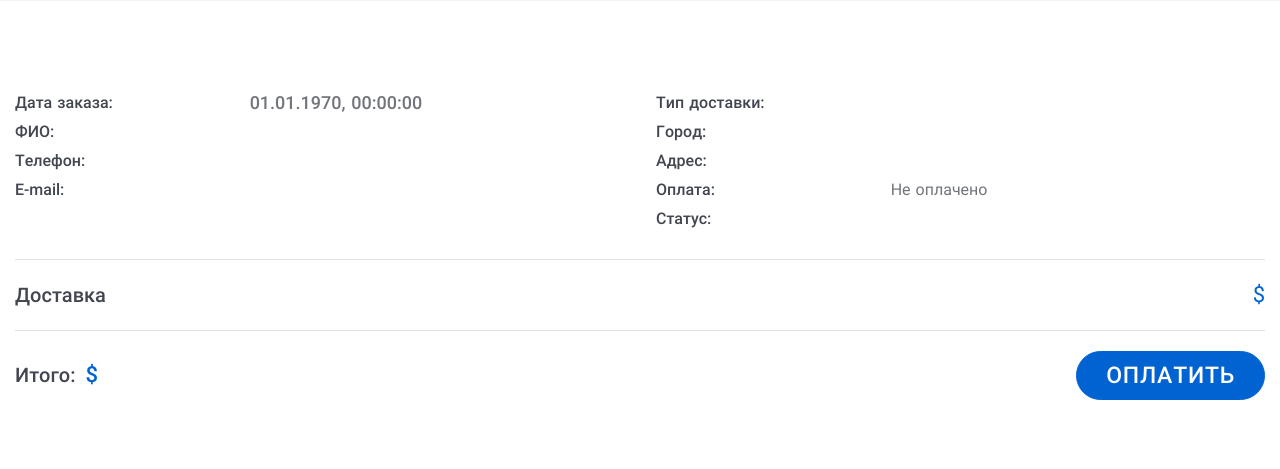
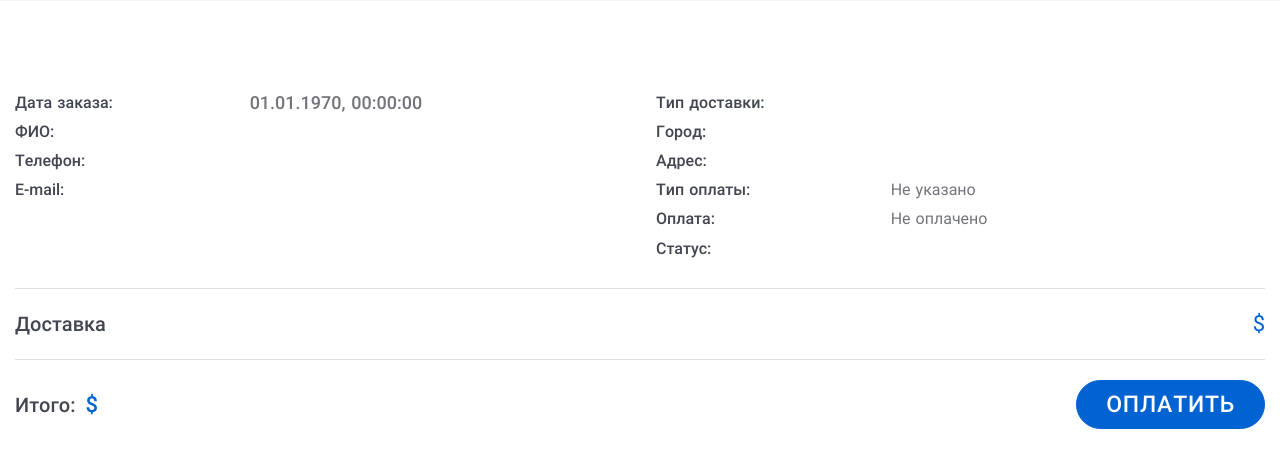
Before and after one commit to IgelVV/bg_shop_django, a Django app: page /order-detail/1/ in a window 1280 px wide. Shown: the part 397-866 px from the top of the page. Run offline with Django 4.2, Linux system fonts and the light colour scheme; data comes from the database, SQL or seed files in the repository; tables that the repository leaves empty hold one stand-in row (values such as "Sample post"); parts of the project's set-up code (start-up, migrations or seed data) failed here and were passed over.

Commit message:
PaymentType is added to frontend

```diff
--- a/bg_shop/frontend/static/frontend/assets/js/order-detail.js
+++ b/bg_shop/frontend/static/frontend/assets/js/order-detail.js
@@ -32,12 +32,7 @@ var mix = {
 				this.postData(`/api/orders/${this.orderId}/`, { ...this })
 					.then(() => {
 						alert('Заказ подтвержден')
-						if (this.paymentType === 'someone') {
-							location.replace(`/payment-someone/${this.orderId}/`)
-						}
-						else {
-							location.replace(`/payment/${this.orderId}/`)
-						}
+						location.replace(`/order-detail/${this.orderId}/`)
 					})
 					.catch(() => {
 						console.warn('Ошибка при подтверждения заказа')
--- a/bg_shop/frontend/templates/frontend/oneorder.html
+++ b/bg_shop/frontend/templates/frontend/oneorder.html
@@ -60,6 +60,13 @@
                       <div class="Order-infoContent">${address}$</div>
                     </div>
                     <div class="Order-info Order-info_pay">
+                      <div class="Order-infoType">Тип оплаты:</div>
+                      <div v-if="paymentType==='SO'" class="Order-infoContent">Случайно</div>
+                      <div v-else-if="paymentType==='ON'" class="Order-infoContent">Онлайн</div>
+                      <div v-else-if="paymentType==='CA'" class="Order-infoContent">При получении</div>
+                      <div v-else class="Order-infoContent">Не указано</div>
+                    </div>
+                    <div class="Order-info Order-info_pay">
                       <div class="Order-infoType">Оплата:</div>
                       <div v-if="paid" class="Order-infoContent">Оплачено</div>
                       <div v-else class="Order-infoContent">Не оплачено</div>
@@ -115,7 +122,8 @@
                       <a class="btn btn_primary btn_lg" :href="`/orders/${orderId}/`">Продолжить оформление</a>
                     </div>
                     <div class="Cart-block" v-else>
-                      <a class="btn btn_primary btn_lg" :href="`/payment/${orderId}/`">Оплатить</a>
+                      <a class="btn btn_primary btn_lg" v-if="paymentType==='SO'" :href="`/payment-someone/${orderId}/`">Оплатить</a>
+                      <a class="btn btn_primary btn_lg" v-else :href="`/payment/${orderId}/`">Оплатить</a>
                     </div>
                   </div>
                 </div>
```
Also changed, not shown: bg_shop/frontend/templates/frontend/order.html (+18 -6 lines).
